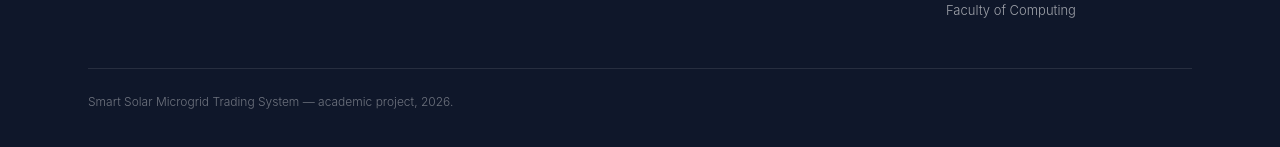
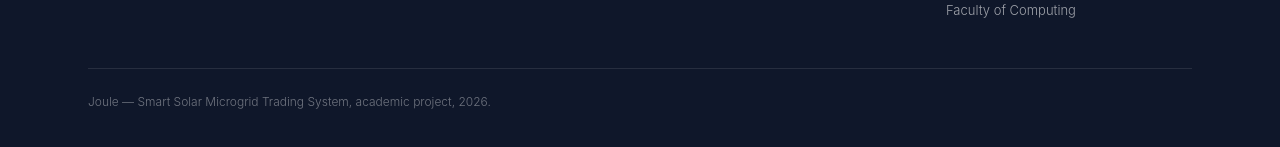
Before and after one commit to 3hal0n/smart-solar-microgrid-system, a React (Vite) app in the folder WebApp/: page / in a window 1280 px wide. Shown: the part 2371-2518 px from the top of the page. Built offline with nearby package versions, Linux system fonts and the light colour scheme; no server answers.

Commit message:
feat: update footer branding to include 'Joule' in LandingPage and add Toast component to StationsPage

```diff
--- a/WebApp/src/pages/home/LandingPage.jsx
+++ b/WebApp/src/pages/home/LandingPage.jsx
@@ -301,7 +301,7 @@ export default function LandingPage() {
           </div>
 
           <div className="mt-12 border-t border-white/10 pt-6 text-[12px] font-light text-white/40">
-            Smart Solar Microgrid Trading System — academic project, {new Date().getFullYear()}.
+            Joule — Smart Solar Microgrid Trading System, academic project, {new Date().getFullYear()}.
           </div>
         </div>
       </footer>
--- a/WebApp/src/pages/stations/StationsPage.jsx
+++ b/WebApp/src/pages/stations/StationsPage.jsx
@@ -14,6 +14,7 @@ import { Table, Th, Td } from '../../components/common/Table.jsx';
 import Button from '../../components/common/Button.jsx';
 import Input from '../../components/common/Input.jsx';
 import Badge from '../../components/common/Badge.jsx';
+import Toast from '../../components/common/Toast.jsx';
 import StationForm from './StationForm.jsx';
 
 // Formats a GeoJSON [lng, lat] coordinate pair as a fixed-width "lat, lng" string.
```
